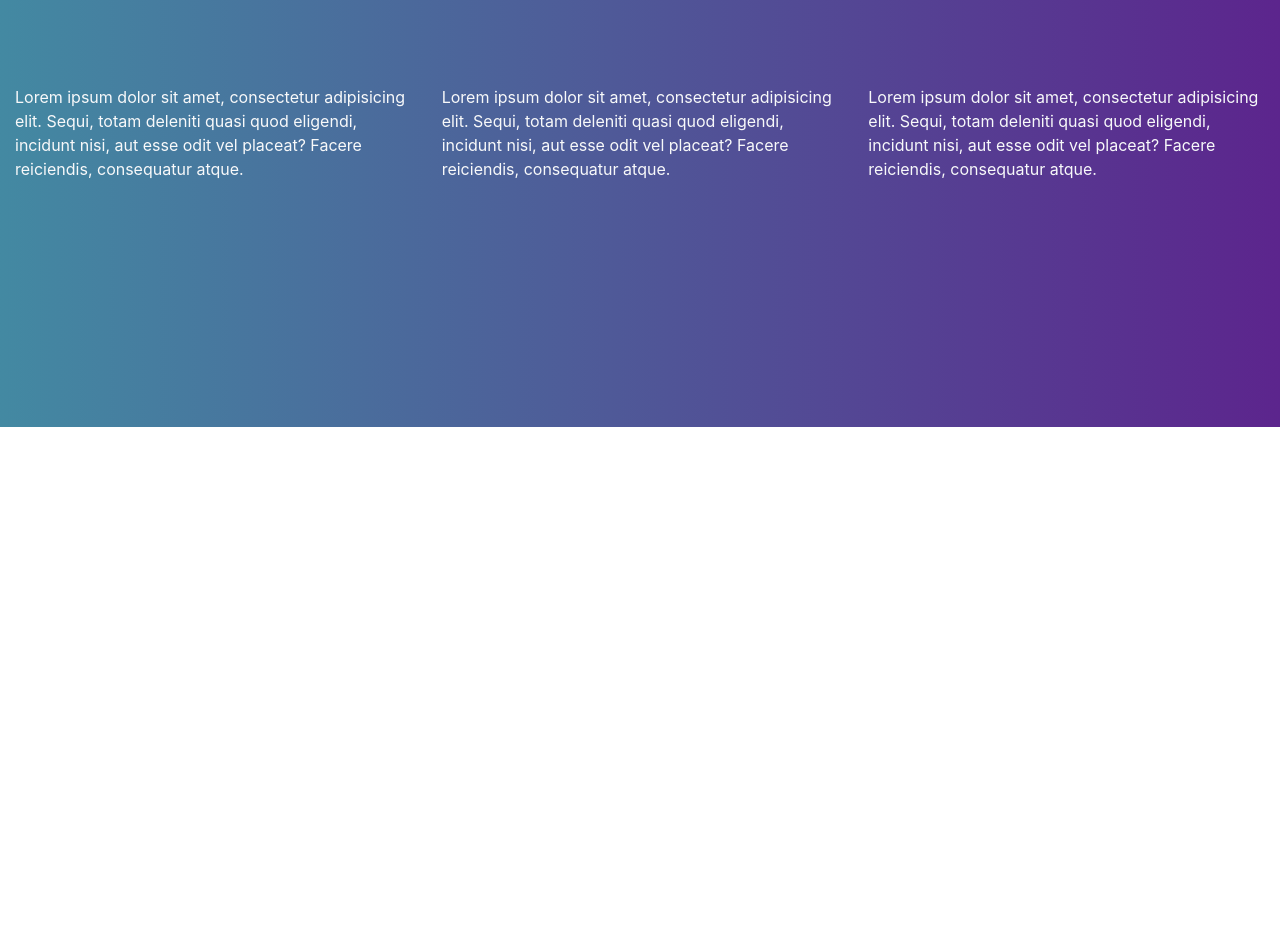
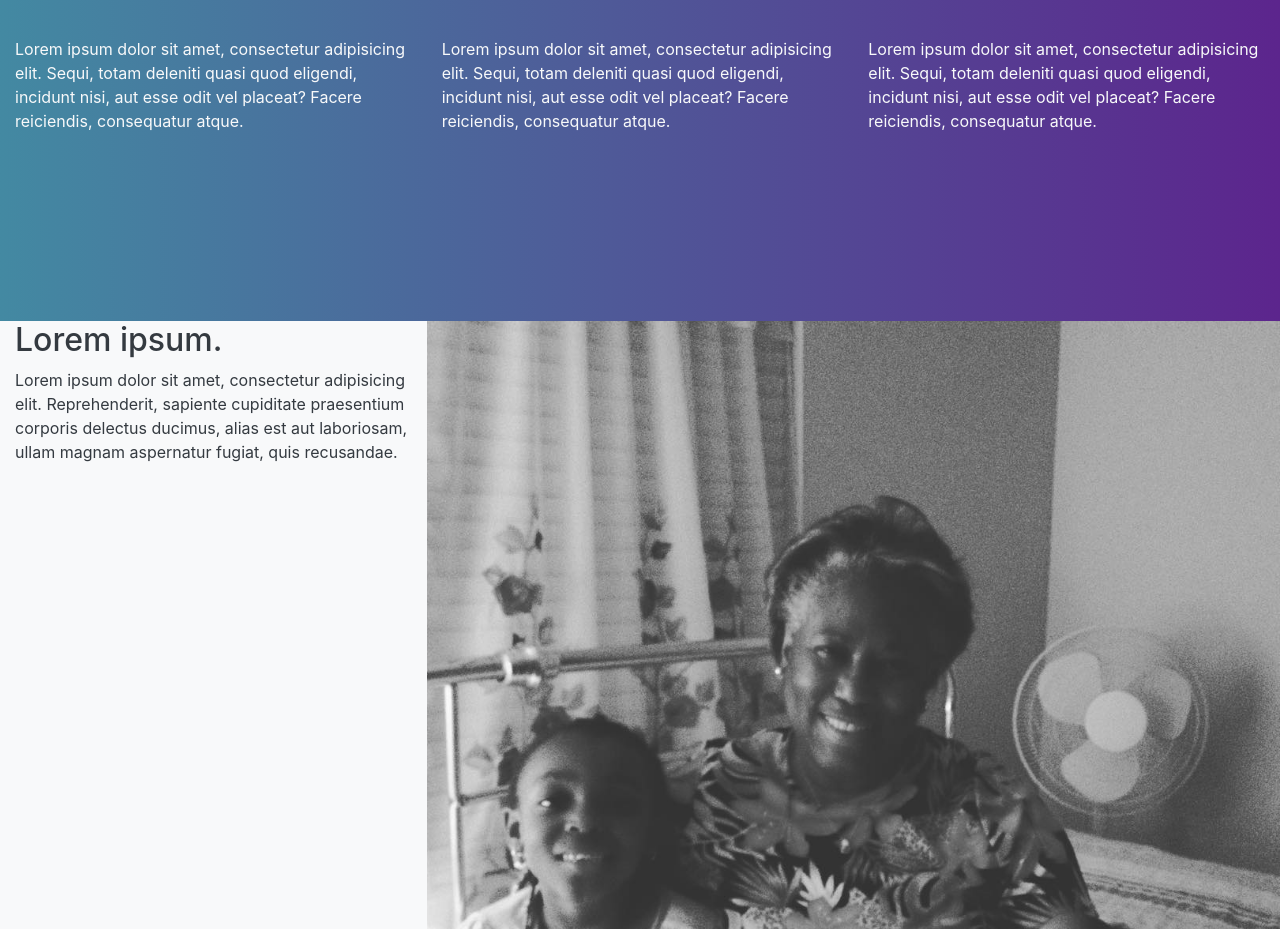
Before and after one commit to BracketNerd101/PattyPalace, a website with bundled scripts: page PattyPalace_BST4/index.html in a window 1280 px wide. Shown: the part 471-1400 px from the top of the page. Built offline with nearby package versions, Linux system fonts and the light colour scheme.

Commit message:
added layout changes

```diff
--- a/PattyPalace_BST4/css/patty.css
+++ b/PattyPalace_BST4/css/patty.css
@@ -54,6 +54,7 @@ font-family: 'Roboto Condensed', sans-serif;
     background: linear-gradient(to right, #4389A2, #5C258D); /* W3C, IE 10+/ Edge, Firefox 16+, Chrome 26+, Opera 12+, Safari 7+ */
     height: inherit;
     width: 100%;
+    margin-bottom: auto;
 
 }
 
@@ -91,8 +92,8 @@ font-family: 'Roboto Condensed', sans-serif;
 
 .hero-text {
 
-    padding-bottom: 5rem;
-    padding-top: 5rem;
+    padding-bottom: 2rem;
+    padding-top: 2rem;
 }
 
 
@@ -108,3 +109,26 @@ font-family: 'Roboto Condensed', sans-serif;
     border-radius: 17px;
 
 }
+
+#family {
+
+  margin-top: -10rem;
+  margin-bottom: auto;
+  height: inherit;
+}
+
+.patty_style_1 {
+
+  background-size: cover;
+  background-image: url(../img/patty_babies.jpg);
+  height: 50rem;
+  width: 100%;
+}
+
+
+.patty_text_style {
+
+  margin-top: 3rem;
+  font-family: 'Roboto Condensed', sans-serif;
+
+}
--- a/PattyPalace_BST4/index.html
+++ b/PattyPalace_BST4/index.html
@@ -35,7 +35,7 @@
     <!-- Navigation -->
     <nav class="navbar navbar-expand-lg bg-light nav_height_style text-dark fixed-top" id="mainNav">
       <div class="container-fluid">
-        <a class="navbar-brand js-scroll-trigger logo_style" href="#page-top">Patty Palace</a>
+        <a class="navbar-brand js-scroll-trigger logo_style" href="#page-top">Patty Blackwell Edwards</a>
         <button class="navbar-toggler text-info" type="button" data-toggle="collapse" data-target="#navbarResponsive" aria-controls="navbarResponsive" aria-expanded="false" aria-label="Toggle navigation">
           <span class=" text-dark"><i class="fa fa-bars fa-2x text-dark" aria-hidden="true"></i></span>
         </button>
@@ -63,8 +63,7 @@
             <div class="row">
                 <div class="col-lg-12 text-center">
                    <img src="img/mom-blue.jpg" alt="..." class="hero_mom_style border border-white rounded-circle">
-                    <h1 class="text-light display-3 hero-header-text">Meet/Patty Edwards</h1>
-
+                    <h1 class="text-light display-3 hero-header-text">Meet Patty</h1>
                 </div> <!--  end of div-->
                 <div class="col-sm-12 col-md-4 col-lg-4 text-light hero-text">
                     <p>Lorem ipsum dolor sit amet, consectetur adipisicing elit. Sequi, totam deleniti quasi quod eligendi, incidunt nisi, aut esse odit vel placeat? Facere reiciendis, consequatur atque.</p>
@@ -77,7 +76,23 @@
                 </div> <!--  end of div-->
             </div> <!--  end of row-->
         </div> <!--  end of container fluid -->
-    </section>
+    </section> <!--  end of section-->
+
+    <section id="family">
+      <div class="container-fluid">
+        <div class="row">
+          <div class="col-sm-12 col-md-4 col-lg-4 bg-light">
+            <h2 class="text-dark">Lorem ipsum.</h2>
+            <p class="text-dark">Lorem ipsum dolor sit amet, consectetur adipisicing elit. Reprehenderit, sapiente cupiditate praesentium corporis delectus ducimus, alias est aut laboriosam, ullam magnam aspernatur fugiat, quis recusandae.
+            </p>
+          </div>
+          <div class="col-sm-12 col-md-8 col-lg-8 patty_style_1">
+            <!-- <img src=" " class="patty_style_1" alt=""> -->
+          </div>
+        </div>
+      </div>
+
+    </section> <!--  end of family -->
 
 
 
```
